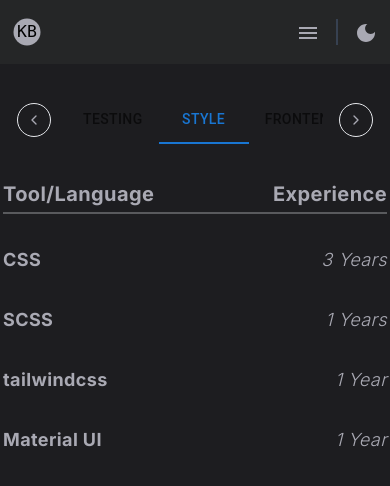
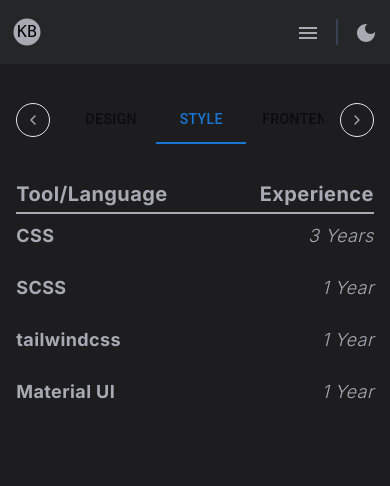
Before and after one commit to senyc/kb-web, a Next.js app: page /development in a window 390 px wide. Shown: the top 486 px of the page. Built offline with nearby package versions, Linux system fonts and the light colour scheme.

Commit message:
feat(dev): correct capitization, make more responsive

```diff
--- a/src/app/ArrowTab.tsx
+++ b/src/app/ArrowTab.tsx
@@ -55,11 +55,10 @@ export default function ArrowTab({ tabs, tabContent }: ArrowTabProps) {
   return (
     <>
       <div className='mt-8 flex flex-row justify-center'>
-        <div className='flex items-center space-x-4'>
+        <div className='flex w-11/12 items-center justify-center space-x-4'>
           <LeftTabArrow
             onClick={nextTab}
           />
-          <div className='w-64'>
             <Tabs
               value={currentTab}
               onChange={handleChange}
@@ -81,7 +80,6 @@ export default function ArrowTab({ tabs, tabContent }: ArrowTabProps) {
                 className='text-gray-400'
               />
             </Tabs>
-          </div>
           <RightTabArrow
             onClick={prevTab}
           />
--- a/src/app/development/Backend.tsx
+++ b/src/app/development/Backend.tsx
@@ -7,13 +7,15 @@ export default function Backend() {
         skills={
           [
             { heading: 'Python', experienceWith: '3 Years' },
-            { heading: 'Go', experienceWith: '1 Year' },
             { heading: 'C', experienceWith: '3 Years' },
+            { heading: 'Lua', experienceWith: '1 Year' },
+            { heading: 'Node.js', experienceWith: '1 Year' },
+            { heading: 'Go', experienceWith: '6 months' },
+            { heading: 'Bash', experienceWith: '4 Years' },
             { heading: 'C++', experienceWith: '1 Year' },
             { heading: 'Java', experienceWith: '1 Year' },
-            { heading: 'Lua', experienceWith: '1 Year' },
-            { heading: 'Bash', experienceWith: '4 Years' },
-            { heading: 'Powershell', experienceWith: '1 Year' },
+            { heading: 'Ruby', experienceWith: '6 months' },
+            { heading: 'PowerShell', experienceWith: '1 Year' },
           ]}
       />
     </>
--- /dev/null
+++ b/src/app/development/Database.tsx
@@ -0,0 +1,16 @@
+import SkillList from "./SkillList";
+
+export default function System() {
+  return (
+    <>
+      <SkillList
+        skills={
+          [
+            { heading: 'SQL', experienceWith: '1 year' },
+            { heading: 'MySQL', experienceWith: '6 months' },
+            { heading: 'SQL server', experienceWith: '6 months' },
+          ]}
+      />
+    </>
+  );
+}
--- a/src/app/development/Deploy.tsx
+++ b/src/app/development/Deploy.tsx
@@ -7,10 +7,10 @@ export default function Deploy() {
         skills={
           [
             { heading: 'Vercel', experienceWith: '1 Year' },
+            { heading: 'Docker', experienceWith: '2 Years' },
             { heading: 'Jenkins', experienceWith: '1 Year' },
             { heading: 'GitHub Actions', experienceWith: '1 Year' },
-            { heading: 'Docker', experienceWith: '2 Years' },
-            { heading: 'AWS', experienceWith: '1 Year' },
+            { heading: 'AWS', experienceWith: '6 months' },
           ]}
       />
     </>
--- a/src/app/development/Design.tsx
+++ b/src/app/development/Design.tsx
@@ -7,7 +7,7 @@ export default function Design() {
         skills={
           [
             { heading: 'Figma', experienceWith: '2 Years' },
-            { heading: 'Lucid Chart', experienceWith: '1 Years' },
+            { heading: 'Lucid Chart', experienceWith: '1 Year' },
             { heading: 'ExcaliDraw', experienceWith: '1 Year' },
           ]}
       />
--- a/src/app/development/Frontend.tsx
+++ b/src/app/development/Frontend.tsx
@@ -6,12 +6,13 @@ export default function Frontend() {
       <SkillList
         skills={
           [
-            { heading: 'Javascript', experienceWith: '3 Years' },
+            { heading: 'React.js', experienceWith: '1 Year' },
+            { heading: 'TypeScript', experienceWith: '1 Year' },
+            { heading: 'JavaScript', experienceWith: '3 Years' },
+            { heading: 'Next.js', experienceWith: '1 Year' },
             { heading: 'HTML5', experienceWith: '3 Years' },
-            { heading: 'Typescript', experienceWith: '1 Year' },
-            { heading: 'React.js', experienceWith: '1 Year' },
-            { heading: 'Nextjs', experienceWith: '1 Year' },
-            { heading: 'Material UI', experienceWith: '1 Year' },
+            { heading: 'Material UI', experienceWith: '6 months' },
+            { heading: 'DaisyUI', experienceWith: '6 months' },
           ]}
       />
     </>
--- a/src/app/development/SkillList.tsx
+++ b/src/app/development/SkillList.tsx
@@ -10,30 +10,29 @@ interface SkillListProps {
 
 export default function SkillList({ skills }: SkillListProps) {
   return (
-    <ul>
-      <li>
-        <div className='flex w-96 flex-row'>
+    <div className='flex w-screen flex-row justify-center'>
+      <ul className='flex w-11/12 min-w-fit max-w-sm flex-col'>
+        <li className='border-b-text mb-2 flex flex-row border-b-2 pb-1'>
           <h2 className='text-xl font-bold'>
             Tool/Language
           </h2>
           <h3 className='grow text-right text-xl font-bold'>
             Experience
           </h3>
-        </div>
-          <div className='mb-8 mt-1 h-0 border opacity-30'> </div>
         </li>
         {skills.map(skill => (
-        <li key={skill.heading} className='mb-8'>
-          <div className='flex w-96 flex-row'>
+          <div>
+            <li key={skill.heading} className='mb-6 flex flex-row'>
               <h2 className='text-lg font-bold'>
                 {skill.heading}
               </h2>
               <h3 className='grow text-right text-lg italic'>
                 {skill.experienceWith}
               </h3>
+            </li>
           </div>
-        </li>
         ))}
       </ul>
+    </div>
   );
 }
--- a/src/app/development/Style.tsx
+++ b/src/app/development/Style.tsx
@@ -7,7 +7,7 @@ export default function Style() {
         skills={
           [
             { heading: 'CSS', experienceWith: '3 Years' },
-            { heading: 'SCSS', experienceWith: '1 Years' },
+            { heading: 'SCSS', experienceWith: '1 Year' },
             { heading: 'tailwindcss', experienceWith: '1 Year' },
             { heading: 'Material UI', experienceWith: '1 Year' },
           ]}
--- a/src/app/development/System.tsx
+++ b/src/app/development/System.tsx
@@ -6,10 +6,9 @@ export default function System() {
       <SkillList
         skills={
           [
-            { heading: 'Linux', experienceWith: '3 Years' },
-            { heading: 'Tmux', experienceWith: '1 Years' },
+            { heading: 'Linux (Ubuntu, Arch)', experienceWith: '3 Years' },
             { heading: 'Vim (Neovim)', experienceWith: '1 Year' },
-            { heading: 'VS Code', experienceWith: '3 Years' },
+            { heading: 'Tmux', experienceWith: '1 Year' },
             { heading: 'Bash Scripting', experienceWith: '3 Years' },
             { heading: 'AWK', experienceWith: '6 months' },
             { heading: 'Windows', experienceWith: '6 Years' },
--- a/src/app/development/page.tsx
+++ b/src/app/development/page.tsx
@@ -1,5 +1,6 @@
 import ArrowTab from "../ArrowTab";
 import Backend from "./Backend";
+import Database from "./Database";
 import Deploy from "./Deploy";
 import Design from "./Design";
 import Frontend from "./Frontend";
@@ -9,9 +10,9 @@ import Testing from "./Testing";
 import VersionControl from "./VersionControl";
 
 export default function Development() {
-  const availableTabs = ['Style', 'Frontend', 'Backend', 'Deploy', 'System', 'VC', 'Design', 'Testing'];
+  const availableTabs = ['Style', 'Frontend', 'Backend', 'Deploy', 'System', 'Database', 'VC', 'Testing', 'Design'];
   return (
-    <main>
+    <main className='w-screen'>
       <ArrowTab
         tabs={availableTabs}
         tabContent={[
@@ -20,9 +21,10 @@ export default function Development() {
           <Backend />,
           <Deploy />,
           <System />,
+          <Database />,
           <VersionControl />,
+          <Testing />,
           <Design />,
-          <Testing />,
         ]}
       />
     </main>
--- a/src/app/experience/InternshipTwo.tsx
+++ b/src/app/experience/InternshipTwo.tsx
@@ -28,7 +28,7 @@ export default function InternshipOne() {
           Technologies Used
         </h3>
         <div className=' mt-1'>
-          <TecnologiesUsed items={['React', 'Node', 'SCSS', 'TypeScript', 'JavaScript', 'npm', 'jest', 'cyprus', 'git', 'express']} />
+          <TecnologiesUsed items={['React.js', 'Node.js', 'SCSS', 'TypeScript', 'JavaScript', 'npm', 'Jest', 'Cyprus', 'git', 'Express.js']} />
         </div>
       </div>
     </section>
--- a/src/app/globals.css
+++ b/src/app/globals.css
@@ -76,12 +76,9 @@
 
 @keyframes slide-from-left {
   0% {
-    transform: translateX(-35px)
+    transform: translateX(-10px)
   }
 
-  90% {
-    transform: translateX(15px)
-  }
   100% {
     transform: translateX(0px)
   }
@@ -89,12 +86,9 @@
 
 @keyframes slide-from-right {
   0% {
-    transform: translateX(35px)
+    transform: translateX(10px)
   }
 
-  90% {
-    transform: translateX(-15px)
-  }
   100% {
     transform: translateX(0px)
   }
```
Lines whose indentation alone changed are shown as unchanged.
